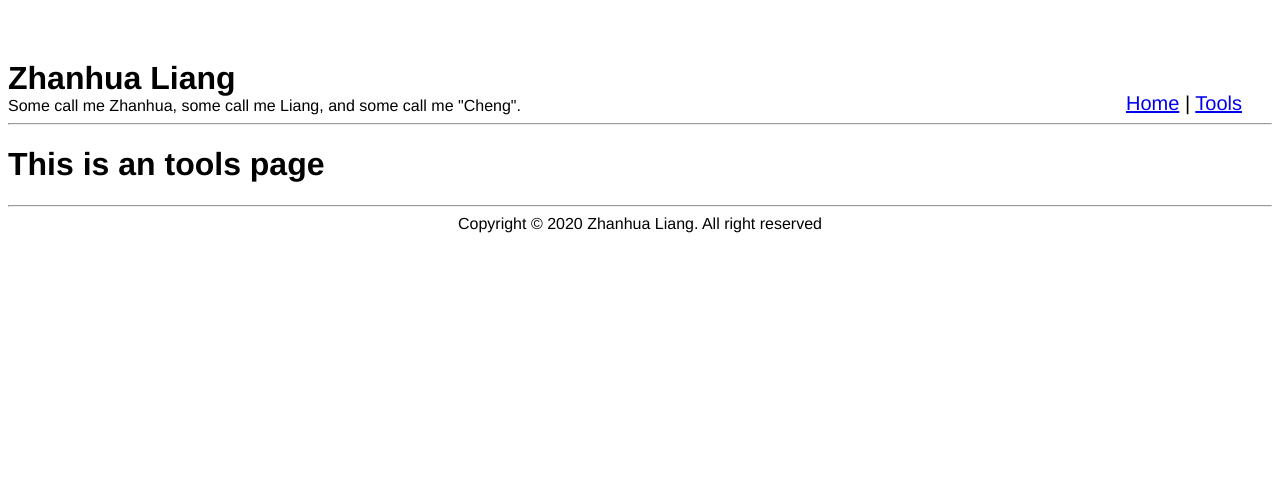
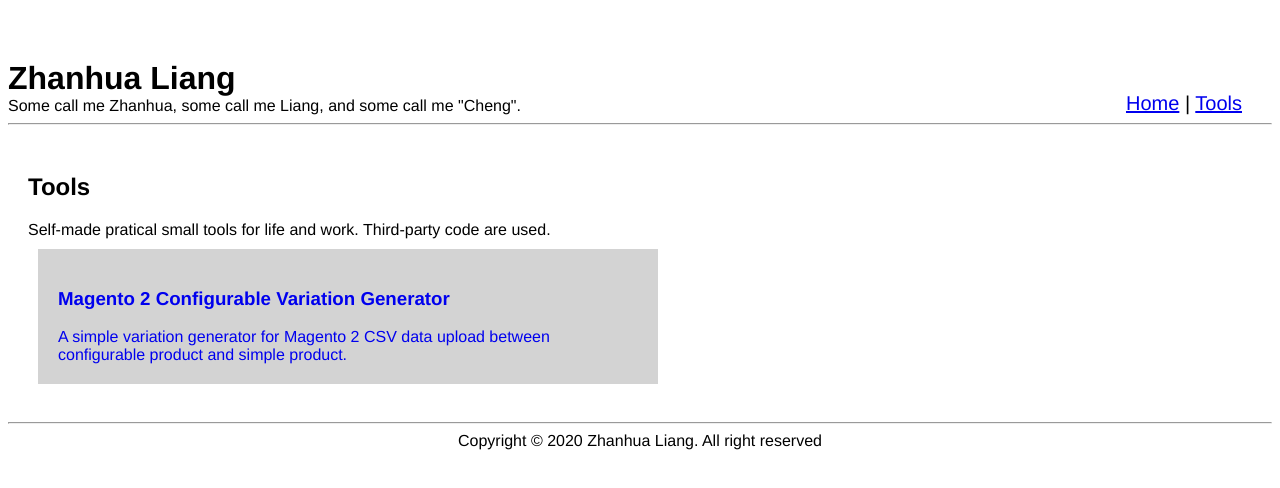
Before and after one commit to zhanhualiang/personal-site-dev, a Vue app: page /tools in a window 1280 px wide. Shown: the top 488 px of the page. Built offline with nearby package versions, Linux system fonts and the light colour scheme.

Commit message:
added sample page for small tool and not found page

```diff
--- a/src/router/index.js
+++ b/src/router/index.js
@@ -14,6 +14,16 @@ const routes = [
     // this generates a separate chunk (about.[hash].js) for this route
     // which is lazy-loaded when the route is visited.
     component: () => import(/* webpackChunkName: "about" */ '../views/Tools.vue')
+  },
+  {
+    path: '/tools/magento-2-configurable-variation-generator',
+    name: 'Magento 2 Configurable Variation Generator',
+    component: () => import('../views/tools/magento-2-configurable-variation-generator.vue')
+  },
+  {
+    path: '/:catchAll(.*)',
+    name: 'NotFould',
+    component: () => import('../views/404-NotFound.vue')
   }
 ]
 
--- /dev/null
+++ b/src/views/404-NotFound.vue
@@ -0,0 +1,20 @@
+<template>
+  <div id="not-found">
+      <h2>404 Not Found</h2>
+      <br>
+      <p>Sorry, you enter the wrong URL.</p>
+      <br>
+  </div>
+</template>
+
+<script>
+export default {
+
+}
+</script>
+
+<style>
+#not-found{
+    text-align: center;
+}
+</style>
--- a/src/views/Tools.vue
+++ b/src/views/Tools.vue
@@ -1,5 +1,65 @@
 <template>
-  <div class="tools">
-    <h1>This is an tools page</h1>
+  <div id="tools">
+    <h2>Tools</h2>
+    <p>
+      Self-made pratical small tools for life and work. Third-party code are
+      used.
+    </p>
+    <div class="tools-container">
+      <router-link
+        v-for="tool in tools"
+        :key="tool.key"
+        :to="'/tools/' + tool.key"
+      >
+        <div class="tools-item">
+          <h3>{{ tool.title }}</h3>
+          <p>{{ tool.description }}</p>
+        </div>
+      </router-link>
+    </div>
   </div>
 </template>
+
+<script>
+export default {
+  data () {
+    return {
+      tools: [
+        {
+          title: 'Magento 2 Configurable Variation Generator',
+          description: 'A simple variation generator for Magento 2 CSV data upload between configurable product and simple product.',
+          key: 'magento-2-configurable-variation-generator'
+        }
+      ]
+    }
+  }
+}
+</script>
+
+<style scoped>
+#tools {
+  padding: 20px;
+}
+
+.tools-container {
+  display: flex;
+  flex-wrap: wrap;
+}
+
+.tools-container a {
+  text-decoration: none;
+}
+
+.tools-item {
+  max-width: 580px;
+  min-width: 300px;
+  padding: 20px;
+  margin: 10px;
+  flex-grow: 1;
+  background: lightgray;
+}
+
+.tools-item:hover{
+  background: gray;
+}
+</style>
--- /dev/null
+++ b/src/views/tools/magento-2-configurable-variation-generator.vue
@@ -0,0 +1,13 @@
+<template>
+  <h2>This is magento-2-configurable-variation-generator page.</h2>
+</template>
+
+<script>
+export default {
+
+}
+</script>
+
+<style>
+
+</style>
```
